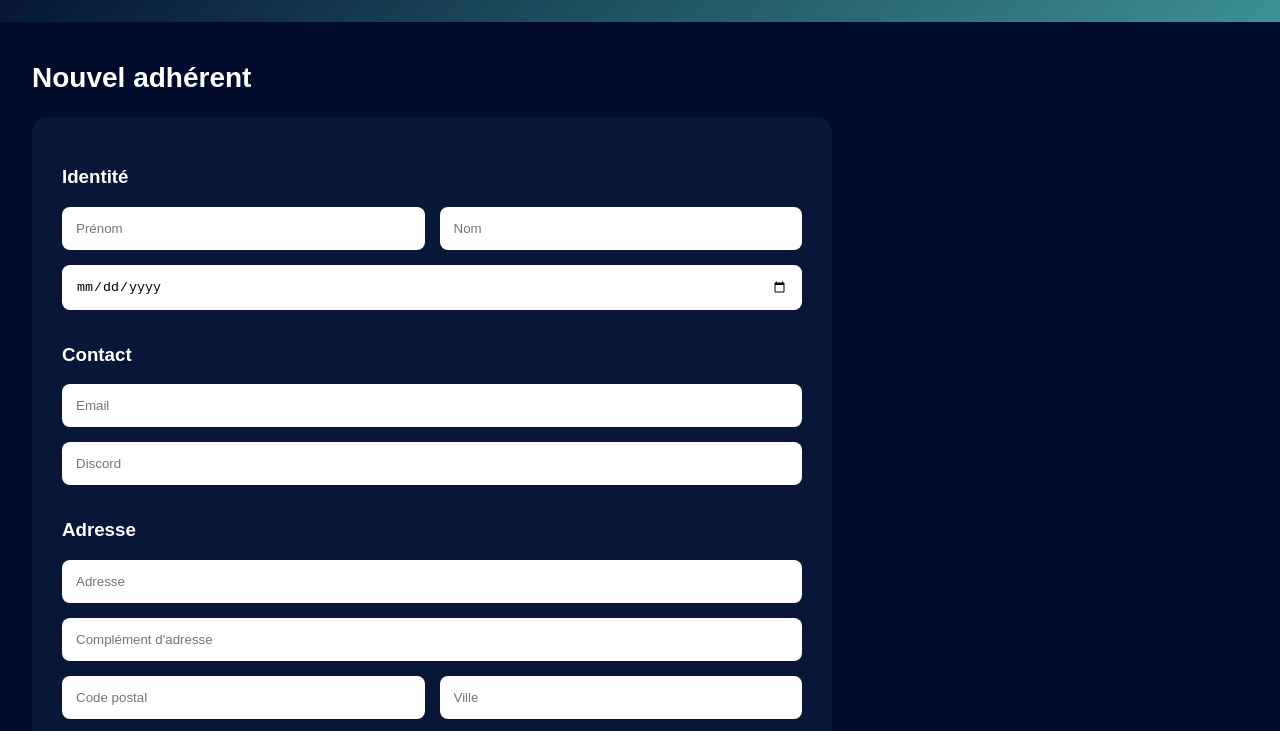
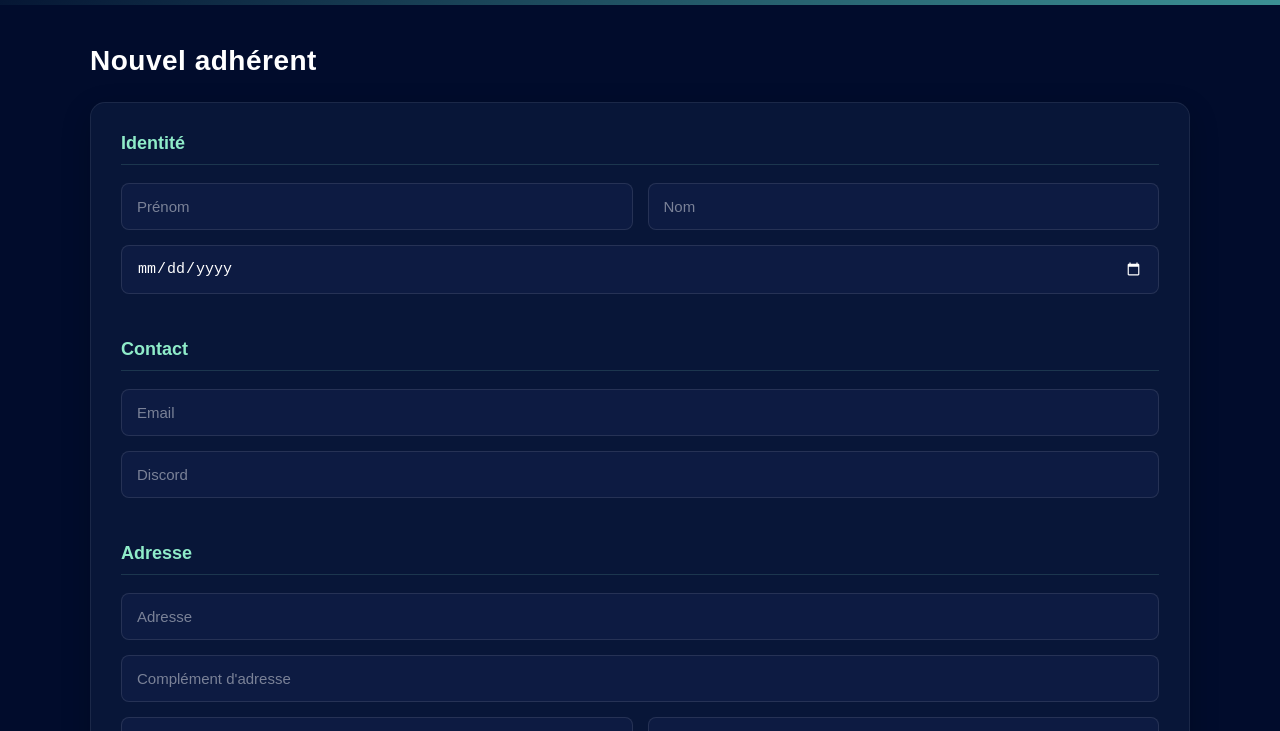
Before and after one commit to ChromaEsport/adhesion, a plain HTML site: page admin/ajouter-membre.html in a window 1280 px wide. Shown: the part 107-838 px from the top of the page. Drawn offline with Linux system fonts and the light colour scheme; no server answers.

Commit message:
Update ajouter-membre.html

```diff
--- a/admin/ajouter-membre.html
+++ b/admin/ajouter-membre.html
@@ -14,7 +14,7 @@
 </title>
 
 
-<link rel="stylesheet" href="style.css">
+<link rel="stylesheet" href="ajouter-membre.css">
 
 
 </head>
```
